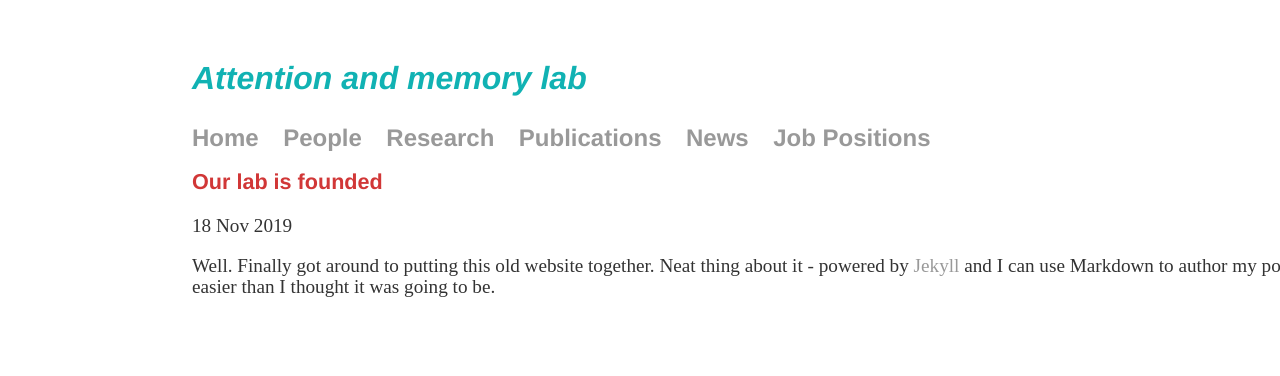
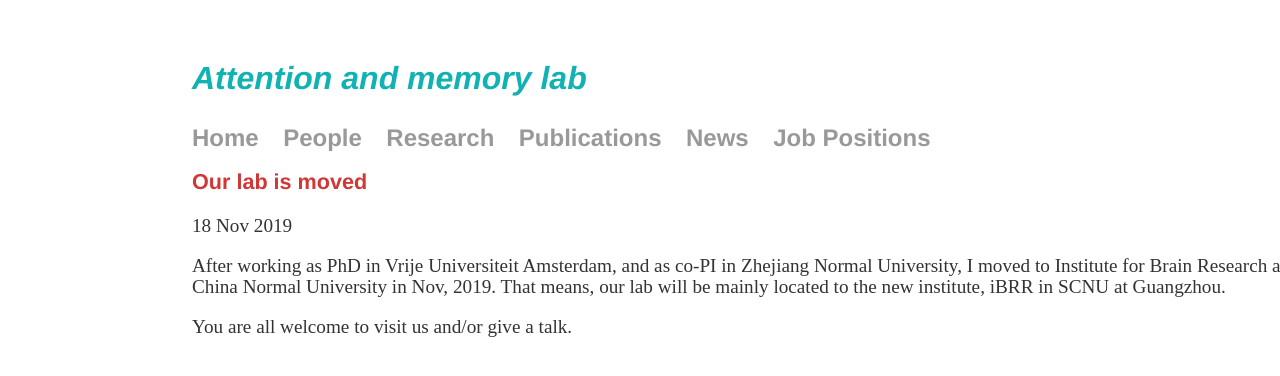
Before and after one commit to wangbenchi/wangbenchi.github.io, a Jekyll site: the page built from _posts/2019-11-18-Lab-launched.md, in a window 1280 px wide. Shown: the top 376 px of the page. Built offline with Jekyll 4.4.1, drawn with Linux system fonts in a browser that asks for light colours.

Commit message:
Update 2019-11-18-Lab-launched.md

```diff
--- a/_posts/2019-11-18-Lab-launched.md
+++ b/_posts/2019-11-18-Lab-launched.md
@@ -1,10 +1,9 @@
 ---
 layout: post
-title: "Our lab is founded"
+title: "Our lab is moved"
 date: 2019-11-18
 ---
 
-Well. Finally got around to putting this old website together.
-Neat thing about it - powered by [Jekyll](http://jekyllrb.com) and
-I can use Markdown to author my posts. It actually
-is a lot easier than I thought it was going to be.
+After working as PhD in Vrije Universiteit Amsterdam, and as co-PI in Zhejiang Normal University, I moved to Institute for Brain Research and Rehabilitation in South China Normal University in Nov, 2019. That means, our lab will be mainly located to the new institute, iBRR in SCNU at Guangzhou.
+
+You are all welcome to visit us and/or give a talk.
```
